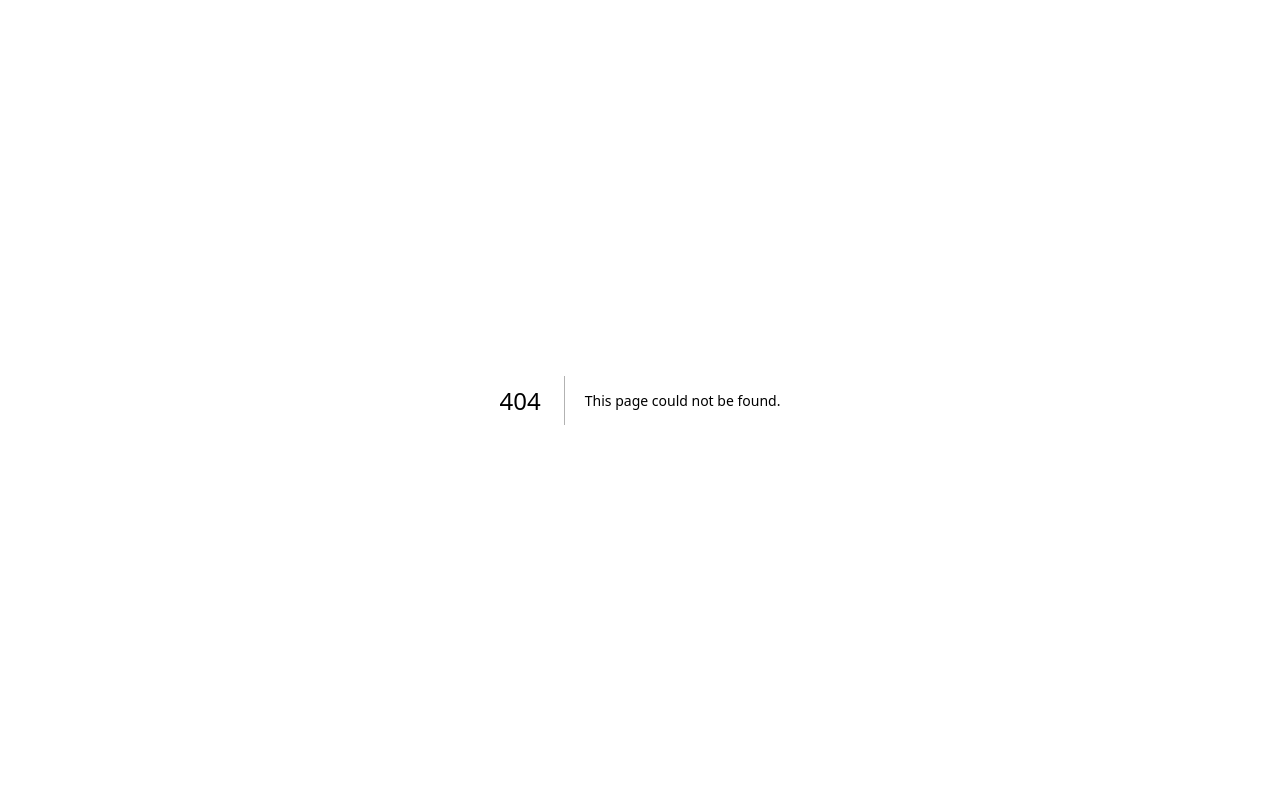
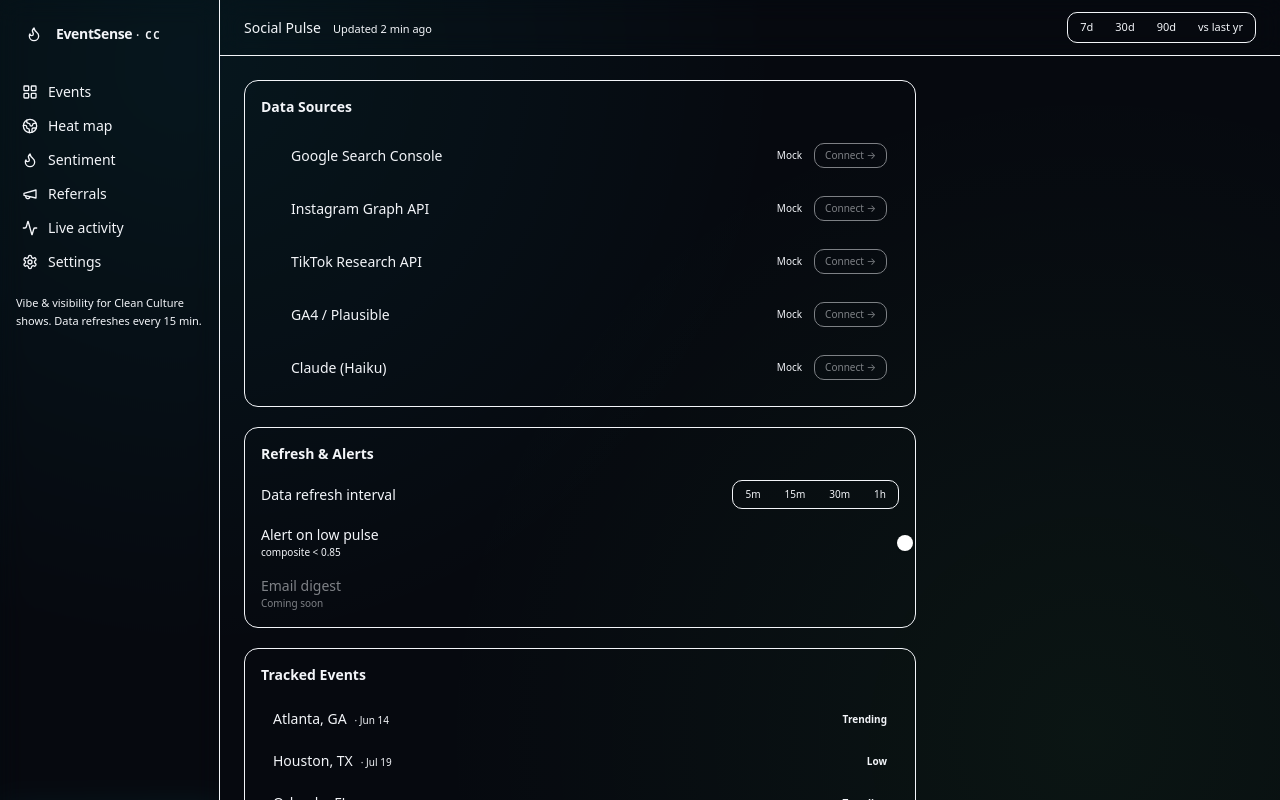
Before and after one commit to Frankiegarabito/EventSense, a Next.js app: page /settings in a window 1280 px wide. Before the commit this address had no page. Shown: the top 800 px of the page. Built offline with nearby package versions, Linux system fonts and the light colour scheme.

Commit message:
feat: add /settings page with localStorage-backed refresh and alert config

```diff
--- /dev/null
+++ b/src/app/settings/page.tsx
@@ -0,0 +1,10 @@
+import { DashboardShell } from "@/components/dashboard-shell";
+import { SettingsView } from "@/components/settings-view";
+
+export default function SettingsPage() {
+  return (
+    <DashboardShell>
+      <SettingsView />
+    </DashboardShell>
+  );
+}
--- /dev/null
+++ b/src/components/settings-view.tsx
@@ -0,0 +1,149 @@
+"use client";
+
+import { useEffect, useState } from "react";
+import { useQuery } from "@tanstack/react-query";
+import { fetchEvents } from "@/lib/api";
+import { derivePulseStatus } from "@/lib/types";
+import { cn } from "@/lib/utils";
+
+const STORAGE_KEY = "eventsense:settings";
+
+interface Settings {
+  refreshInterval: "5m" | "15m" | "30m" | "1h";
+  alertLowPulse: boolean;
+}
+
+const DEFAULT_SETTINGS: Settings = { refreshInterval: "15m", alertLowPulse: true };
+const REFRESH_OPTIONS = ["5m", "15m", "30m", "1h"] as const;
+
+const DATA_SOURCES = [
+  { name: "Google Search Console", key: "gsc" },
+  { name: "Instagram Graph API", key: "ig" },
+  { name: "TikTok Research API", key: "tiktok" },
+  { name: "GA4 / Plausible", key: "ga4" },
+  { name: "Claude (Haiku)", key: "claude" },
+] as const;
+
+const PULSE_LABEL: Record<string, string> = {
+  trending: "text-[--color-trending]",
+  stagnant: "text-[--color-stagnant]",
+  low: "text-[--color-low]",
+};
+
+export function SettingsView() {
+  const [settings, setSettings] = useState<Settings>(DEFAULT_SETTINGS);
+
+  useEffect(() => {
+    try {
+      const stored = localStorage.getItem(STORAGE_KEY);
+      if (stored) setSettings({ ...DEFAULT_SETTINGS, ...JSON.parse(stored) });
+    } catch {}
+  }, []);
+
+  function update<K extends keyof Settings>(key: K, value: Settings[K]) {
+    const next = { ...settings, [key]: value };
+    setSettings(next);
+    localStorage.setItem(STORAGE_KEY, JSON.stringify(next));
+  }
+
+  const { data: events = [] } = useQuery({ queryKey: ["events"], queryFn: fetchEvents });
+
+  return (
+    <div className="space-y-5 max-w-2xl">
+      <section className="rounded-[14px] border border-[--color-border] bg-[--color-surface] p-4">
+        <h2 className="text-sm font-semibold mb-4">Data Sources</h2>
+        <div className="space-y-2">
+          {DATA_SOURCES.map((src) => (
+            <div key={src.key} className="flex items-center gap-3 rounded-lg bg-[--color-surface-2] px-3 py-2.5">
+              <span className="h-1.5 w-1.5 rounded-full bg-[--color-stagnant] flex-shrink-0" />
+              <span className="text-sm font-medium flex-1">{src.name}</span>
+              <span className="text-[10px] text-[--color-fg-dim]">Mock</span>
+              <button disabled className="text-[10px] px-2.5 py-1 rounded-md border border-[--color-border] text-[--color-fg-dim] opacity-50 cursor-not-allowed">
+                Connect →
+              </button>
+            </div>
+          ))}
+        </div>
+      </section>
+
+      <section className="rounded-[14px] border border-[--color-border] bg-[--color-surface] p-4">
+        <h2 className="text-sm font-semibold mb-4">Refresh & Alerts</h2>
+        <div className="space-y-4">
+          <div className="flex items-center justify-between">
+            <span className="text-sm text-[--color-fg-muted]">Data refresh interval</span>
+            <div className="flex gap-1 rounded-md border border-[--color-border] bg-[--color-surface-2] p-0.5">
+              {REFRESH_OPTIONS.map((opt) => (
+                <button
+                  key={opt}
+                  onClick={() => update("refreshInterval", opt)}
+                  className={cn(
+                    "rounded-[5px] px-2.5 py-1 text-[10px] font-medium transition-colors",
+                    settings.refreshInterval === opt
+                      ? "bg-[--color-surface-3] text-[--color-fg]"
+                      : "text-[--color-fg-muted] hover:text-[--color-fg]"
+                  )}
+                >
+                  {opt}
+                </button>
+              ))}
+            </div>
+          </div>
+
+          <div className="flex items-center justify-between">
+            <div>
+              <div className="text-sm text-[--color-fg-muted]">Alert on low pulse</div>
+              <div className="text-[10px] text-[--color-fg-dim]">composite &lt; 0.85</div>
+            </div>
+            <button
+              role="switch"
+              aria-checked={settings.alertLowPulse}
+              onClick={() => update("alertLowPulse", !settings.alertLowPulse)}
+              className={cn(
+                "relative h-5 w-9 rounded-full transition-colors",
+                settings.alertLowPulse ? "bg-[--color-accent]" : "bg-[--color-surface-3]"
+              )}
+            >
+              <span className={cn(
+                "absolute top-0.5 h-4 w-4 rounded-full bg-white shadow transition-transform",
+                settings.alertLowPulse ? "translate-x-4" : "translate-x-0.5"
+              )} />
+            </button>
+          </div>
+
+          <div className="flex items-center justify-between opacity-50">
+            <div>
+              <div className="text-sm text-[--color-fg-muted]">Email digest</div>
+              <div className="text-[10px] text-[--color-fg-dim]">Coming soon</div>
+            </div>
+            <div className="h-5 w-9 rounded-full bg-[--color-surface-3]" />
+          </div>
+        </div>
+      </section>
+
+      <section className="rounded-[14px] border border-[--color-border] bg-[--color-surface] p-4">
+        <h2 className="text-sm font-semibold mb-4">Tracked Events</h2>
+        <div className="space-y-1.5">
+          {events.map((e) => {
+            const status = derivePulseStatus(e);
+            return (
+              <div key={e.id} className="flex items-center gap-3 px-3 py-2 rounded-lg bg-[--color-surface-2]">
+                <span className="text-sm flex-1">
+                  {e.city}, {e.state}
+                  <span className="ml-2 text-[10px] text-[--color-fg-dim]">
+                    · {new Date(e.date).toLocaleDateString("en-US", { month: "short", day: "numeric" })}
+                  </span>
+                </span>
+                <span className={cn("text-[10px] font-semibold capitalize", PULSE_LABEL[status])}>
+                  {status}
+                </span>
+              </div>
+            );
+          })}
+        </div>
+        <button disabled className="mt-3 text-[11px] px-3 py-1.5 rounded-lg border border-[--color-border] text-[--color-fg-dim] opacity-50 cursor-not-allowed">
+          + Add event
+        </button>
+      </section>
+    </div>
+  );
+}
```
